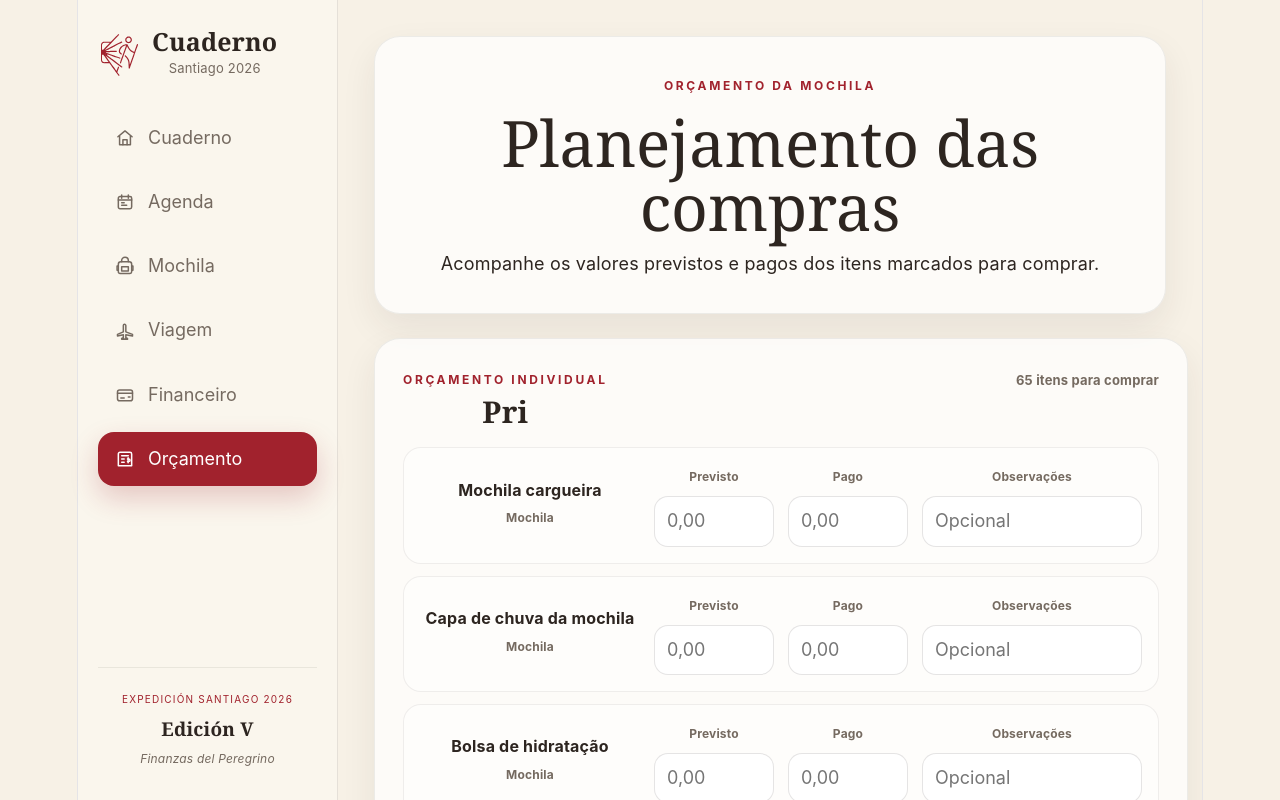
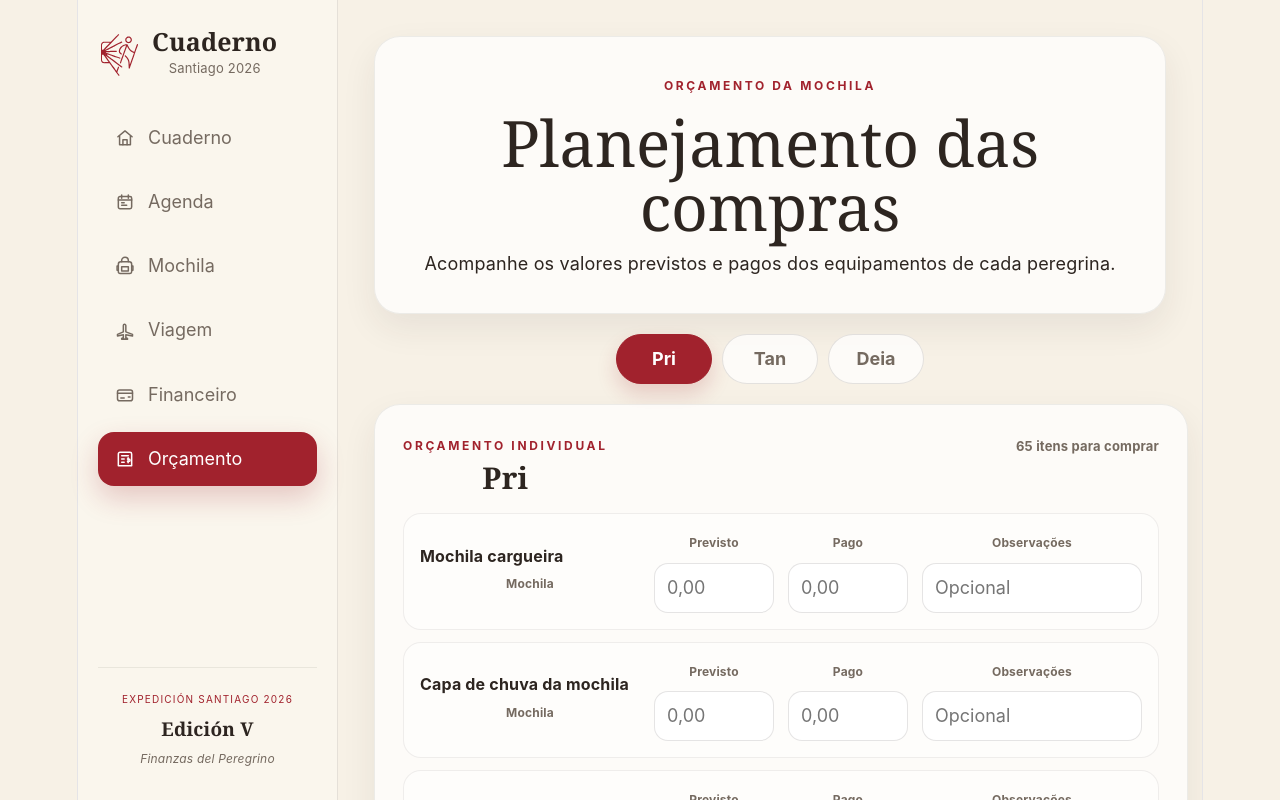
Before and after one commit to pbrittes/cuaderno-del-peregrino, a React (Vite) app: page / in a window 1280 px wide. Both pictures are taken after a click on the button "Orçamento". Shown: the top 800 px of the page. Built offline with nearby package versions, Linux system fonts and the light colour scheme.

Commit message:
feat: finalize Edición V interface refinements

```diff
--- a/src/App.css
+++ b/src/App.css
@@ -264,13 +264,22 @@ h2 {
 }
 
 .mission-add-button {
-  width: 34px;
-  height: 34px;
+  width: 44px;
+  height: 44px;
+  border-radius: 999px;
+  border: none;
   background: var(--color-santiago-red);
   color: white;
-  font-weight: 700;
-  font-size: 20px;
+  display: inline-flex;
+  align-items: center;
+  justify-content: center;
+  cursor: pointer;
+  transition: .2s ease;
   box-shadow: 0 10px 20px rgba(161,34,45,.18);
+}
+
+.mission-add-button svg {
+  display: block;
 }
 
 .mission-add-button:hover {
--- a/src/components/budget/PilgrimBudgetCard.tsx
+++ b/src/components/budget/PilgrimBudgetCard.tsx
@@ -1,3 +1,5 @@
+import { CheckCircleIcon } from '../icons/AppIcons'
+
 import type {
   BudgetItem,
   BudgetItemData,
@@ -8,6 +10,7 @@ import type {
 } from '../../data/backpacks'
 import {
   formatBudgetCurrency,
+  getPendingBudgetItemsCount,
   getPilgrimBudgetSummary,
 } from '../../data/orcamentoEngine'
 
@@ -38,7 +41,13 @@ export function PilgrimBudgetCard({
 }: PilgrimBudgetCardProps) {
   const summary = getPilgrimBudgetSummary(
     pilgrim,
+    gearItems,
     budgetItems,
+  )
+
+  const pendingItemsCount = getPendingBudgetItemsCount(
+    gearItems,
+    pilgrim,
   )
 
   function updateBudgetItem(
@@ -79,8 +88,8 @@ export function PilgrimBudgetCard({
         </div>
 
         <span>
-          {gearItems.length}{' '}
-          {gearItems.length === 1
+          {pendingItemsCount}{' '}
+          {pendingItemsCount === 1
             ? 'item para comprar'
             : 'itens para comprar'}
         </span>
@@ -88,7 +97,7 @@ export function PilgrimBudgetCard({
 
       {gearItems.length === 0 ? (
         <div className="budget-empty-state">
-          <p>Nenhum item marcado para comprar.</p>
+          <p>Nenhum item no orçamento.</p>
         </div>
       ) : (
         <div className="budget-items-list">
@@ -99,17 +108,33 @@ export function PilgrimBudgetCard({
               pilgrim,
             )
 
+            const isPurchased =
+              gearItem.status[pilgrim] === 'tem'
+
             return (
               <div
-                className="budget-item-row"
+                className={`budget-item-row ${
+                  isPurchased
+                    ? 'budget-item-row-purchased'
+                    : ''
+                }`}
                 key={`${pilgrim}-${gearItem.id}`}
               >
                 <div className="budget-item-name">
-                  <strong>
-                    {gearItem.quantity > 1
-                      ? `${gearItem.quantity} × ${gearItem.name}`
-                      : gearItem.name}
-                  </strong>
+                  <div className="budget-item-title">
+                    {isPurchased && (
+                      <CheckCircleIcon
+                        size={20}
+                        strokeWidth={2.2}
+                      />
+                    )}
+
+                    <strong>
+                      {gearItem.quantity > 1
+                        ? `${gearItem.quantity} × ${gearItem.name}`
+                        : gearItem.name}
+                    </strong>
+                  </div>
 
                   <small>{gearItem.category}</small>
                 </div>
--- a/src/data/orcamentoEngine.ts
+++ b/src/data/orcamentoEngine.ts
@@ -1,24 +1,80 @@
-import type { GearItem, Pilgrim } from './backpacks'
+import type {
+  GearItem,
+  Pilgrim,
+} from './backpacks'
 import type {
   BudgetItem,
   PilgrimBudgetSummary,
 } from './orcamento'
 
+function hasBudgetData(
+  budgetItems: BudgetItem[],
+  gearItemId: string,
+  pilgrim: Pilgrim,
+) {
+  const budgetItem = budgetItems.find(
+    (item) =>
+      item.gearItemId === gearItemId &&
+      item.pilgrim === pilgrim,
+  )
+
+  if (!budgetItem) {
+    return false
+  }
+
+  return (
+    budgetItem.estimatedAmount > 0 ||
+    budgetItem.paidAmount > 0 ||
+    budgetItem.notes.trim().length > 0
+  )
+}
+
 export function getBudgetGearItems(
+  gearItems: GearItem[],
+  pilgrim: Pilgrim,
+  budgetItems: BudgetItem[],
+) {
+  return gearItems.filter((item) => {
+    const status = item.status[pilgrim]
+
+    if (status === 'comprar') {
+      return true
+    }
+
+    if (status === 'tem') {
+      return hasBudgetData(
+        budgetItems,
+        item.id,
+        pilgrim,
+      )
+    }
+
+    return false
+  })
+}
+
+export function getPendingBudgetItemsCount(
   gearItems: GearItem[],
   pilgrim: Pilgrim,
 ) {
   return gearItems.filter(
     (item) => item.status[pilgrim] === 'comprar',
-  )
+  ).length
 }
 
 export function getPilgrimBudgetSummary(
   pilgrim: Pilgrim,
+  gearItems: GearItem[],
   budgetItems: BudgetItem[],
 ): PilgrimBudgetSummary {
+  const visibleGearItemIds = new Set(
+    gearItems.map((item) => item.id),
+  )
+
   const pilgrimItems = budgetItems.filter(
-    (item) => item.pilgrim === pilgrim,
+    (item) =>
+      item.pilgrim === pilgrim &&
+      visibleGearItemIds.has(item.gearItemId),
   )
 
   const estimatedTotal = pilgrimItems.reduce(
@@ -42,7 +98,8 @@ export function getPilgrimBudgetSummary(
     .filter((item) => item.paidAmount > 0)
     .reduce(
       (total, item) =>
-        total + (item.estimatedAmount - item.paidAmount),
+        total +
+        (item.estimatedAmount - item.paidAmount),
       0,
     )
 
--- a/src/pages/Financeiro/Financeiro.css
+++ b/src/pages/Financeiro/Financeiro.css
@@ -340,6 +340,10 @@
   gap: 16px;
 }
 
+.expense-card-header > div {
+  text-align: left;
+}
+
 .expense-card-header h3 {
   margin: 0;
   font-size: 22px;
@@ -617,14 +621,16 @@
 /* ===== Categoria ===== */
 
 .expense-category {
-  display: inline-flex;
+  display: flex;
   align-items: center;
+  justify-content: flex-start;
   gap: 7px;
   margin: 6px 0 0;
   color: var(--color-muted);
   font-size: 14px;
   font-weight: 500;
   line-height: 1.2;
+  text-align: left;
   text-transform: capitalize;
 }
 
--- a/src/pages/Orcamento/Orcamento.css
+++ b/src/pages/Orcamento/Orcamento.css
@@ -3,10 +3,41 @@
   margin: 0 auto;
 }
 
+.budget-pilgrim-selector {
+  display: flex;
+  justify-content: center;
+  gap: 10px;
+  margin-top: 20px;
+}
+
+.budget-pilgrim-tab {
+  min-width: 96px;
+  border: 1px solid rgba(45, 37, 32, 0.12);
+  border-radius: 999px;
+  padding: 11px 20px;
+  background: rgba(255, 255, 255, 0.72);
+  color: var(--color-muted);
+  font-weight: 700;
+  cursor: pointer;
+  transition: 0.2s ease;
+}
+
+.budget-pilgrim-tab:hover {
+  transform: translateY(-1px);
+  border-color: rgba(161, 34, 45, 0.3);
+}
+
+.budget-pilgrim-tab.active {
+  border-color: var(--color-santiago-red);
+  background: var(--color-santiago-red);
+  color: white;
+  box-shadow: 0 10px 20px rgba(161, 34, 45, 0.18);
+}
+
 .budget-grid {
   display: grid;
   gap: 24px;
-  margin-top: 24px;
+  margin-top: 20px;
 }
 
 .budget-pilgrim-card {
@@ -59,6 +90,12 @@
   border-radius: 18px;
   border: 1px solid rgba(45, 37, 32, 0.07);
   background: rgba(255, 255, 255, 0.46);
+  transition: 0.2s ease;
+}
+
+.budget-item-row-purchased {
+  border-color: rgba(46, 139, 87, 0.2);
+  background: rgba(223, 243, 228, 0.42);
 }
 
 .budget-item-name {
@@ -66,11 +103,26 @@
   min-width: 0;
 }
 
+.budget-item-title {
+  display: flex;
+  align-items: center;
+  gap: 8px;
+}
+
+.budget-item-title svg {
+  flex: 0 0 auto;
+  color: #2e8b57;
+}
+
 .budget-item-name strong {
   display: block;
   color: var(--color-ink);
   font-size: 16px;
   line-height: 1.3;
+}
+
+.budget-item-row-purchased .budget-item-name strong {
+  color: #2e6f4d;
 }
 
 .budget-item-name small {
@@ -109,6 +161,11 @@
 .budget-field input:focus {
   border-color: rgba(161, 34, 45, 0.42);
   box-shadow: 0 0 0 3px rgba(161, 34, 45, 0.08);
+}
+
+.budget-item-row-purchased .budget-field input {
+  border-color: rgba(46, 139, 87, 0.16);
+  background: rgba(255, 255, 255, 0.78);
 }
 
 .budget-summary {
@@ -177,6 +234,18 @@
 }
 
 @media (max-width: 700px) {
+  .budget-pilgrim-selector {
+    display: grid;
+    grid-template-columns: repeat(3, 1fr);
+    gap: 8px;
+  }
+
+  .budget-pilgrim-tab {
+    min-width: 0;
+    width: 100%;
+    padding: 10px 12px;
+  }
+
   .budget-pilgrim-card {
     padding: 22px;
   }
--- a/src/pages/Orcamento/Orcamento.tsx
+++ b/src/pages/Orcamento/Orcamento.tsx
@@ -1,3 +1,5 @@
+import { useState } from 'react'
+
 import { PilgrimBudgetCard } from '../../components/budget/PilgrimBudgetCard'
 import { useBackpackItems } from '../../data/backpackStore'
 import { getBudgetGearItems } from '../../data/orcamentoEngine'
@@ -12,6 +14,15 @@ export function Orcamento() {
   const { items } = useBackpackItems()
   const { budgetItems, saveBudgetItem } = useOrcamentoStore()
 
+  const [selectedPilgrim, setSelectedPilgrim] =
+    useState<Pilgrim>('Pri')
+
+  const selectedGearItems = getBudgetGearItems(
+    items,
+    selectedPilgrim,
+    budgetItems,
+  )
+
   return (
     <main className="budget-page">
       <section className="agenda-header">
@@ -20,20 +31,35 @@ export function Orcamento() {
         <h2>Planejamento das compras</h2>
 
         <p>
-          Acompanhe os valores previstos e pagos dos itens marcados para comprar.
+          Acompanhe os valores previstos e pagos dos equipamentos de cada
+          peregrina.
         </p>
       </section>
 
+      <section className="budget-pilgrim-selector">
+        {pilgrims.map((pilgrim) => (
+          <button
+            key={pilgrim}
+            type="button"
+            className={
+              selectedPilgrim === pilgrim
+                ? 'budget-pilgrim-tab active'
+                : 'budget-pilgrim-tab'
+            }
+            onClick={() => setSelectedPilgrim(pilgrim)}
+          >
+            {pilgrim}
+          </button>
+        ))}
+      </section>
+
       <section className="budget-grid">
-        {pilgrims.map((pilgrim) => (
-          <PilgrimBudgetCard
-            key={pilgrim}
-            pilgrim={pilgrim}
-            gearItems={getBudgetGearItems(items, pilgrim)}
-            budgetItems={budgetItems}
-            onSave={saveBudgetItem}
-          />
-        ))}
+        <PilgrimBudgetCard
+          pilgrim={selectedPilgrim}
+          gearItems={selectedGearItems}
+          budgetItems={budgetItems}
+          onSave={saveBudgetItem}
+        />
       </section>
     </main>
   )
```
